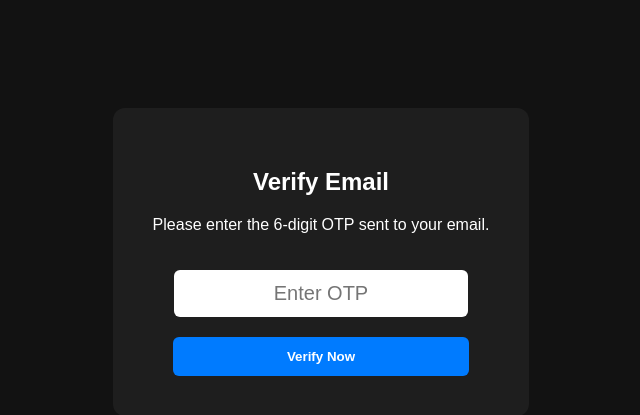
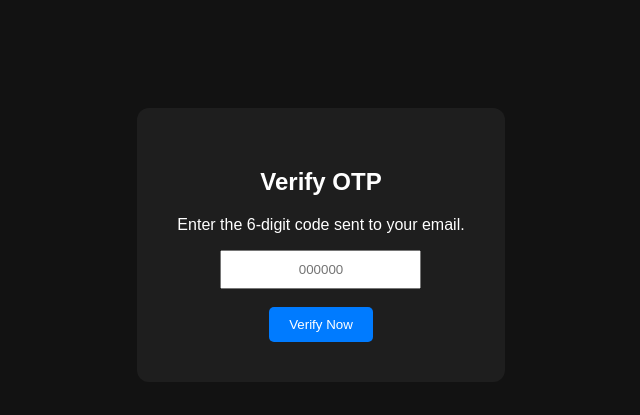
Before and after one commit to raoyugalyadav4554-ship-it/my-vip-login, a Flask app: template templates/verify.html in a window 1280 px wide. Shown: the top 415 px of the page, without its empty margins (319-959 px from the left). Run offline with Flask 3, Linux system fonts and the light colour scheme; the template is opened without the code that fills it, so the values that code supplies are empty.

Commit message:
Refactor OTP verification page styling and content

```diff
--- a/templates/verify.html
+++ b/templates/verify.html
@@ -1,22 +1,13 @@
 <!DOCTYPE html>
 <html>
-<head>
-    <title>Verify OTP</title>
-    <style>
-        body { font-family: sans-serif; background: #121212; color: white; text-align: center; padding-top: 100px; }
-        .box { background: #1e1e1e; padding: 40px; border-radius: 12px; display: inline-block; }
-        input { padding: 12px; width: 80%; margin: 20px 0; border-radius: 6px; border: none; text-align: center; font-size: 20px; }
-        button { padding: 12px 30px; background: #007bff; color: white; border: none; border-radius: 6px; cursor: pointer; width: 88%; font-weight: bold; }
-    </style>
-</head>
-<body>
-    <div class="box">
-        <h2>Verify Email</h2>
-        <p>Please enter the 6-digit OTP sent to your email.</p>
+<body style="background:#121212;color:white;text-align:center;padding-top:100px;font-family:sans-serif;">
+    <div style="background:#1e1e1e;padding:40px;border-radius:12px;display:inline-block;">
+        <h2>Verify OTP</h2>
+        <p>Enter the 6-digit code sent to your email.</p>
         <form action="/verify" method="POST">
-            <input type="text" name="otp" placeholder="Enter OTP" required maxlength="6">
-            <br>
-            <button type="submit">Verify Now</button>
+            <input type="text" name="otp" placeholder="000000" required style="padding:10px;text-align:center;">
+            <br><br>
+            <button type="submit" style="padding:10px 20px;background:#007bff;color:white;border:none;border-radius:5px;">Verify Now</button>
         </form>
     </div>
 </body>
```
